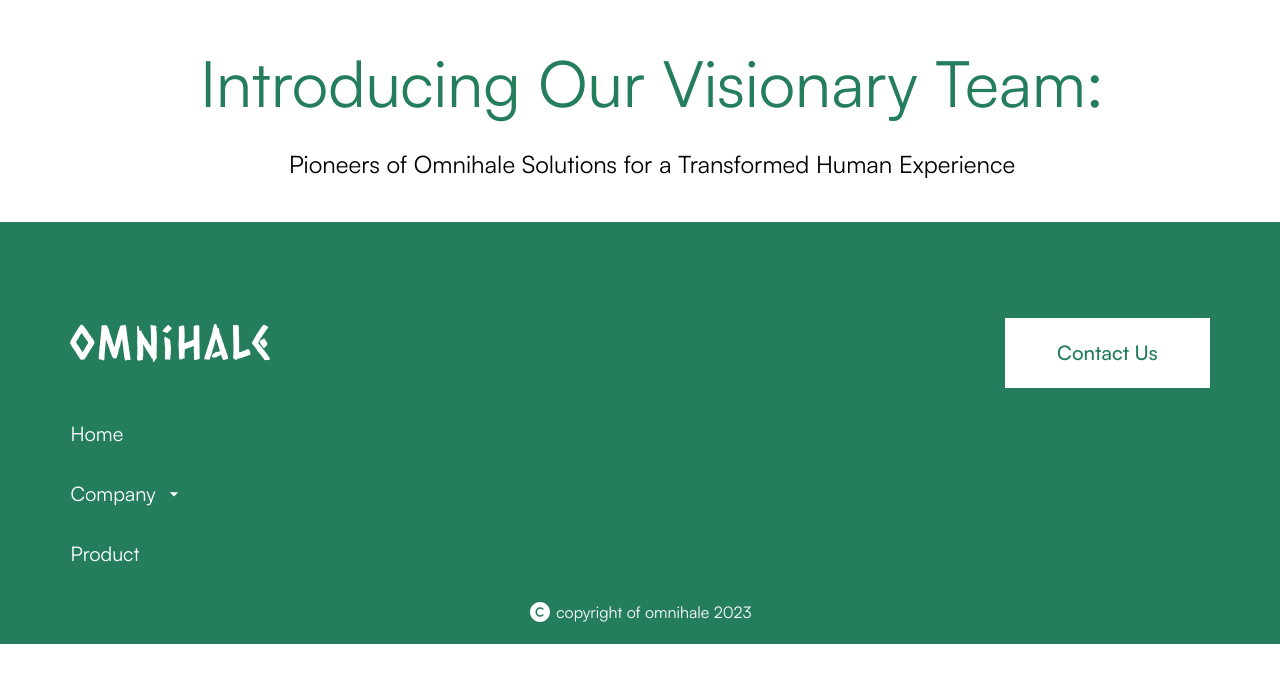
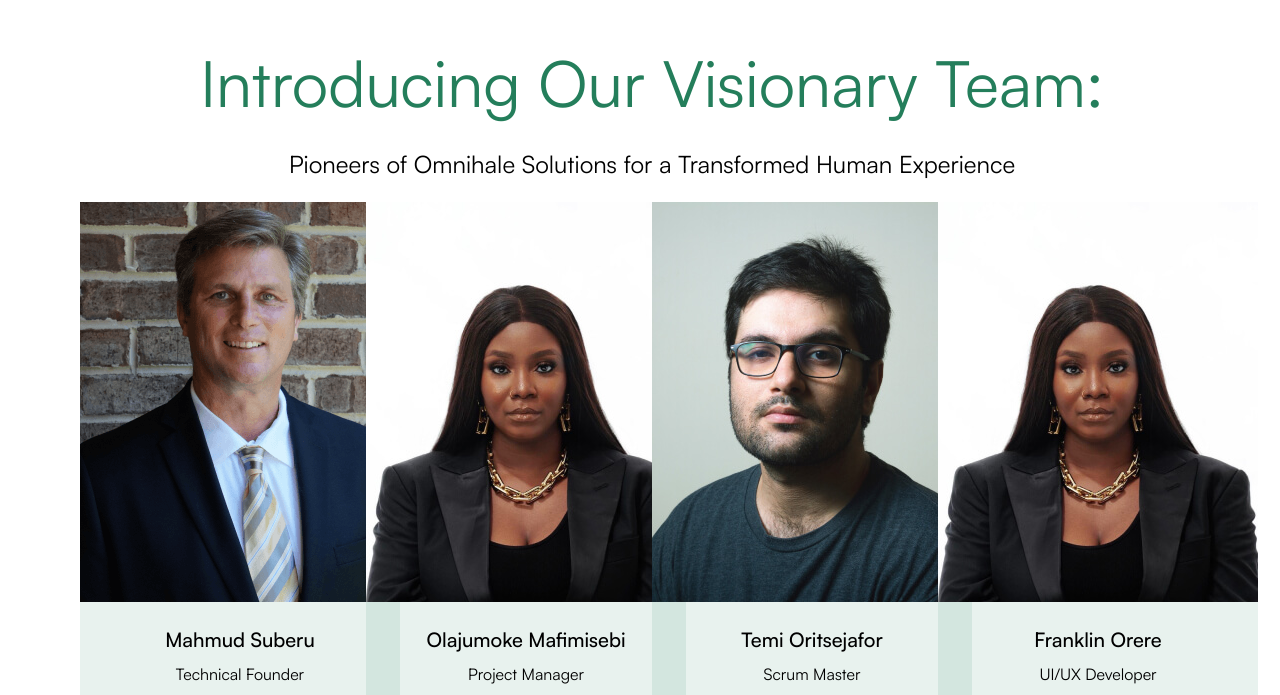
Before and after one commit to omnihale-inc/about, a Next.js app: page / in a window 1280 px wide. Shown: the part 1265-1960 px from the top of the page. Before the commit the page ends 1909 px from the top, so only its background shows below. Built offline with nearby package versions, Linux system fonts and the light colour scheme; a web font is replaced by a local one.

Commit message:
team components

```diff
--- a/src/components/Team.tsx
+++ b/src/components/Team.tsx
@@ -1,8 +1,15 @@
 import Image from 'next/image';
+import CtaParagraph from './Element/CtaParagraph';
+import data from '@/constants/data.json'
+import { withGreenButton } from './withButtonStyle';
+import ContactUsButton from './ContactUsButton';
+import UserTeam from './UserTeam';
 
 export default function Team() {
+  const GreenContactUsButton = withGreenButton(ContactUsButton);
+  const teamData = data.team
   return (
-    <div className=' mx-[24px]  md:mx-[80px]'>
+    <div className=' mx-[24px]  md:mx-[80px] flex flex-col gap-5'>
       <div className='mt-[40px] lg:mt-[160px] text-center md:ml-[24px]'>
         <h3 className='text-[32px] lg:text-[64px] text-[#247e5b] text-center'>
           Introducing Our Visionary Team:
@@ -11,7 +18,26 @@
           Pioneers of Omnihale Solutions for a Transformed Human Experience
         </p>
       </div>
-      <div className='md:flex md:flex-wrap mt-[40px]'>{/* team card */}</div>
+      <div className="hidden lg:grid grid-cols-4 gap-6">
+        {teamData.teams.map((team, _) => (
+          <UserTeam
+            key={team.id}
+            position={team.position}
+            imgUrl={team.imgUrl}
+            username={team.username}
+          />
+        ))}
+      </div>
+      <div className="relative scroll-team lg:hidden mx-6 z-0 grid auto-cols-[20rem] grid-flow-col gap-4 overflow-x-auto pt-2">
+        {teamData.teams.map((team, _) => (
+          <UserTeam
+            key={team.id}
+            position={team.position}
+            imgUrl={team.imgUrl}
+            username={team.username}
+          />
+        ))}
+      </div>
     </div>
   );
 }
```
